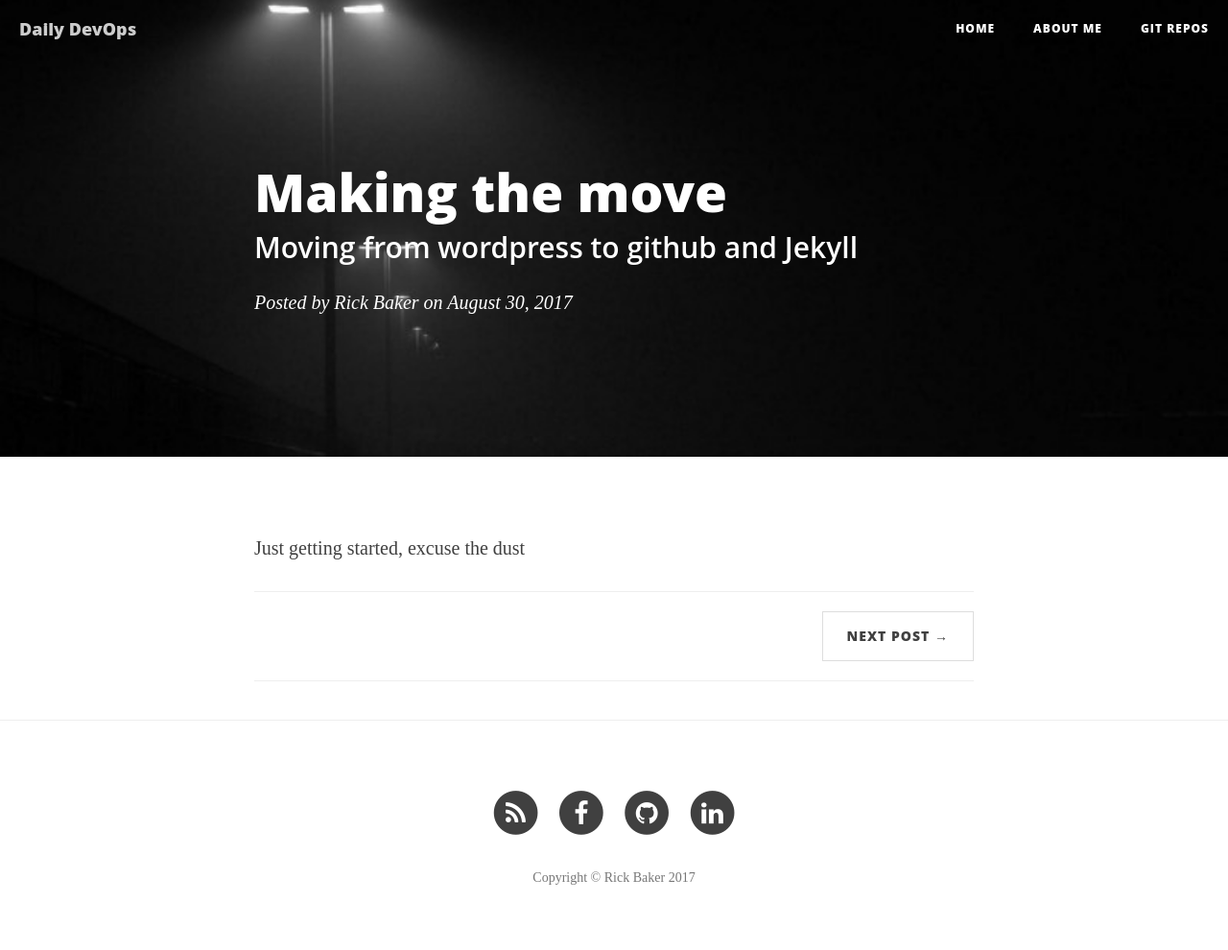
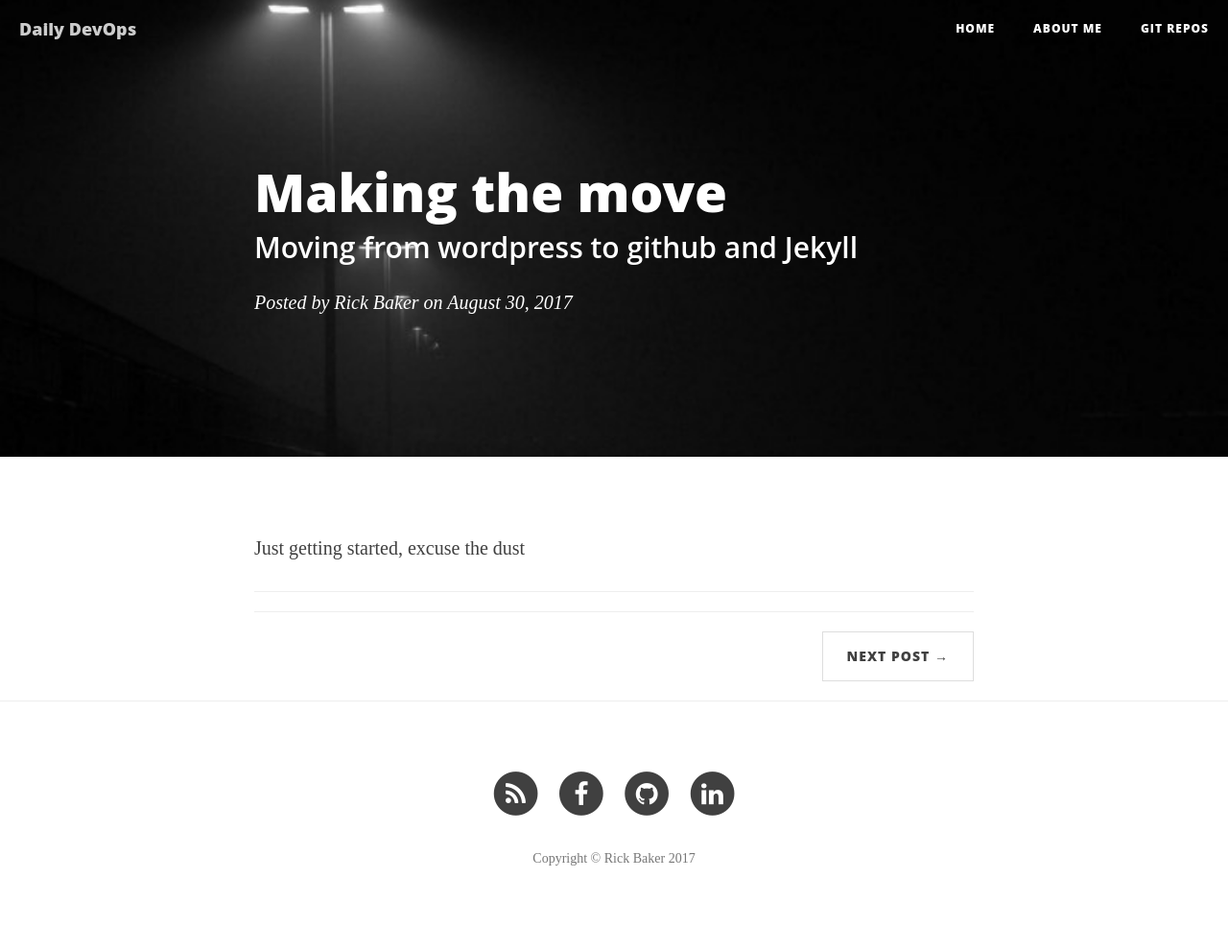
Before and after one commit to ricktbaker/ricktbaker.github.io, a Jekyll site: the page built from _posts/2017-08-30-getting-started.markdown, in a window 1280 px wide. Shown: the whole page at 96% size. Built offline with Jekyll 4.4.1, drawn with Linux system fonts in a browser that asks for light colours; nearby versions of some CDN libraries; some web fonts are replaced; comment, search, counter and statistics services are not loaded.

Commit message:
initial checkin

```diff
--- a/_layouts/post.html
+++ b/_layouts/post.html
@@ -38,6 +38,10 @@
 
                 <hr>
 
+                {% include disqus.html %}
+
+                <hr>
+
                 <ul class="pager">
                     {% if page.previous.url %}
                     <li class="previous">
@@ -51,9 +55,6 @@
                     {% endif %}
                 </ul>
 
-                <hr>
-                {% include disqus.html %}
-
             </div>
         </div>
     </div>
```
